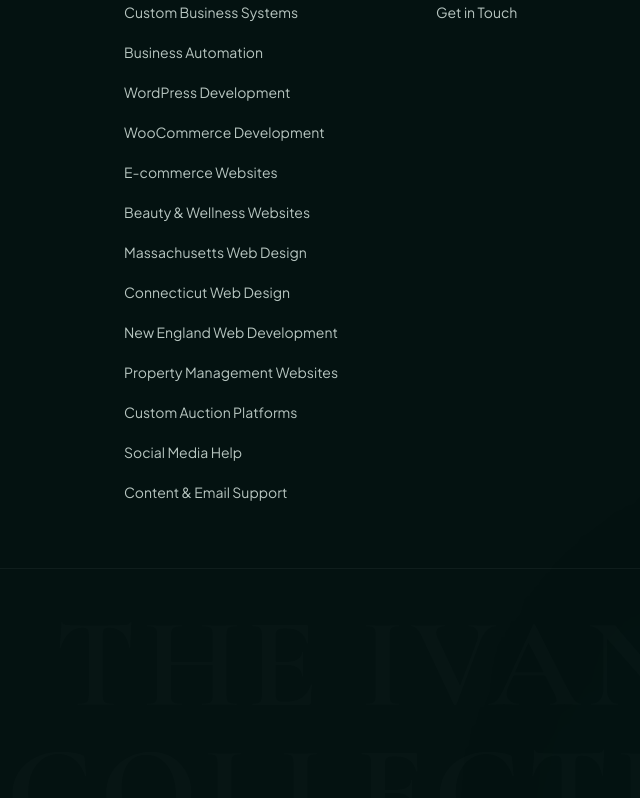
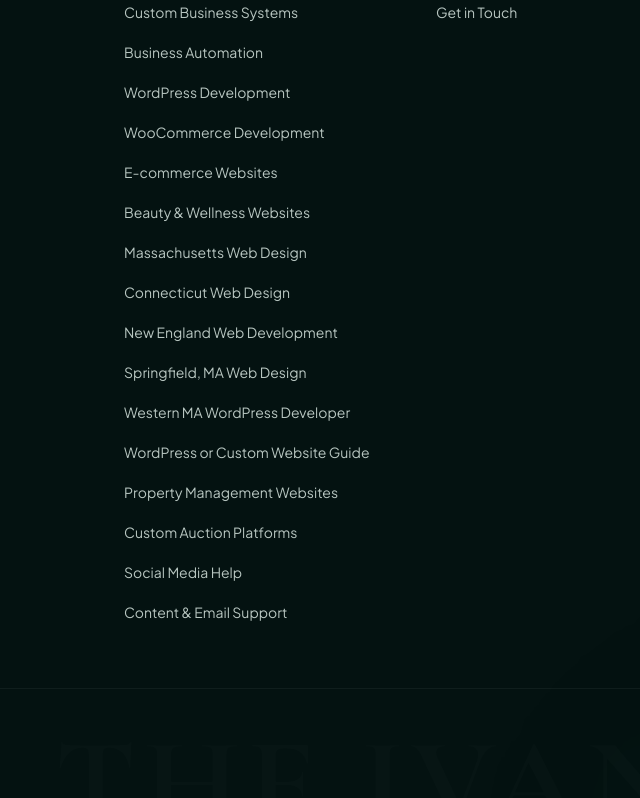
Before and after one commit to ivapbj/The-Ivana-Collective-Website, a React (Vite) app: page / in a window 1280 px wide. Shown: the part 4001-4799 px from the top of the page, without its empty margins (220-860 px from the left). Built offline with nearby package versions, Linux system fonts and the light colour scheme.

Commit message:
seo: wire local-intent and buyer-guide routes into existing site

```diff
--- a/src/components/Footer.tsx
+++ b/src/components/Footer.tsx
@@ -96,6 +96,9 @@ export default function Footer({ onScheduleCall }: FooterProps) {
                 { label: "Massachusetts Web Design", id: "massachusetts", path: "/locations/massachusetts" },
                 { label: "Connecticut Web Design", id: "connecticut", path: "/locations/connecticut" },
                 { label: "New England Web Development", id: "new-england", path: "/locations/new-england" },
+                { label: "Springfield, MA Web Design", id: "springfield-web-design", path: "/locations/springfield-ma-web-design" },
+                { label: "Western MA WordPress Developer", id: "western-ma-wordpress", path: "/locations/western-ma-wordpress-developer" },
+                { label: "WordPress or Custom Website Guide", id: "platform-guide", path: "/guides/wordpress-vs-custom-website" },
                 { label: "Property Management Websites", id: "property", path: "/industries/property-management" },
                 { label: "Custom Auction Platforms", id: "auctions", path: "/industries/auction-platforms" },
                 { label: "Social Media Help", id: "services", path: "/services" },
```
